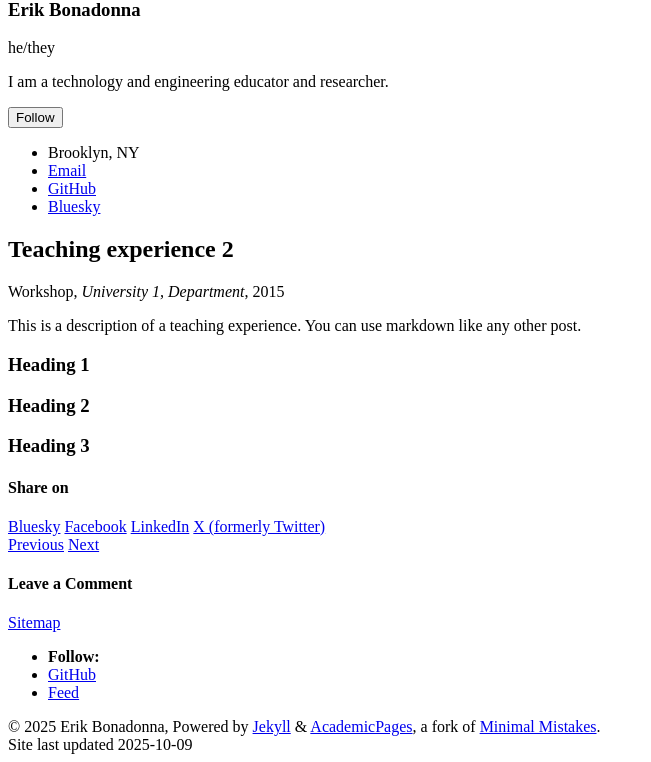
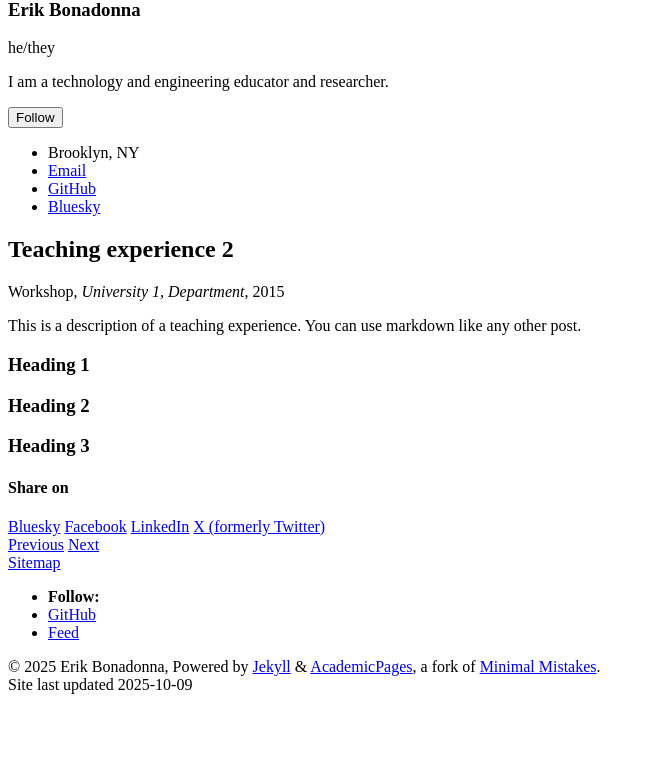
Before and after one commit to lichenpunk/lichenpunk.github.io, a Jekyll site: the page built from _teaching/2015-spring-teaching-2.md, in a window 1280 px wide. Shown: the part 454-1216 px from the top of the page, without its empty margins (0-651 px from the left). Built offline with Jekyll 4.4.1, drawn with Linux system fonts in a browser that asks for light colours; a script bundle is joined from its source files by our own code; library files that are not in the unit come from our copies; a script that is not in the unit is left out; after the commit the page ends 1156 px from its top, so only the background shows below that.

```diff
--- a/_config.yml
+++ b/_config.yml
@@ -96,8 +96,8 @@ future                   : true
 read_more                : "disabled" # if enabled, adds "Read more" links to excerpts
 talkmap_link             : false      #change to true to add link to talkmap on talks page
 comments:
-  #provider               : # false (default), "disqus", "discourse", "facebook", "google-plus", "staticman", "custom"
-  provider               : "disqus"
+  provider               : # false (default), "disqus", "discourse", "facebook", "google-plus", "staticman", "custom"
+  #provider               : "disqus"
   disqus:
     shortname            :
   discourse:
```
